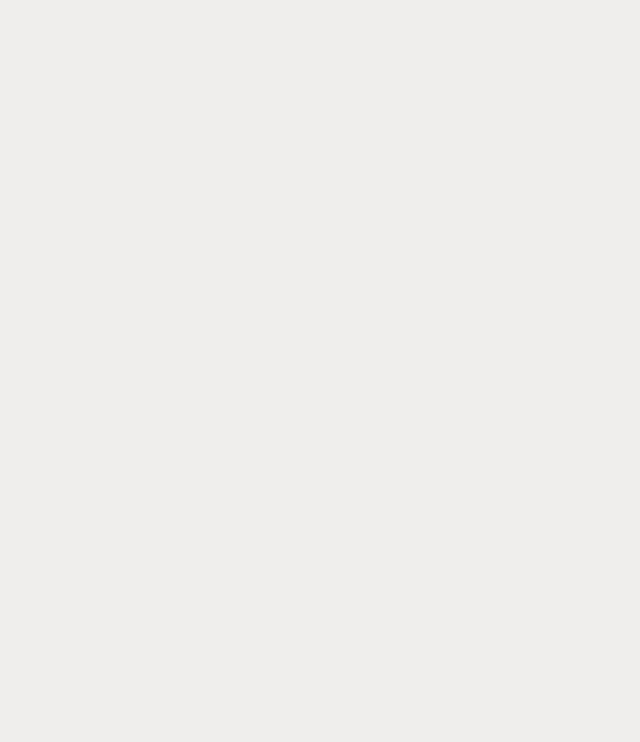
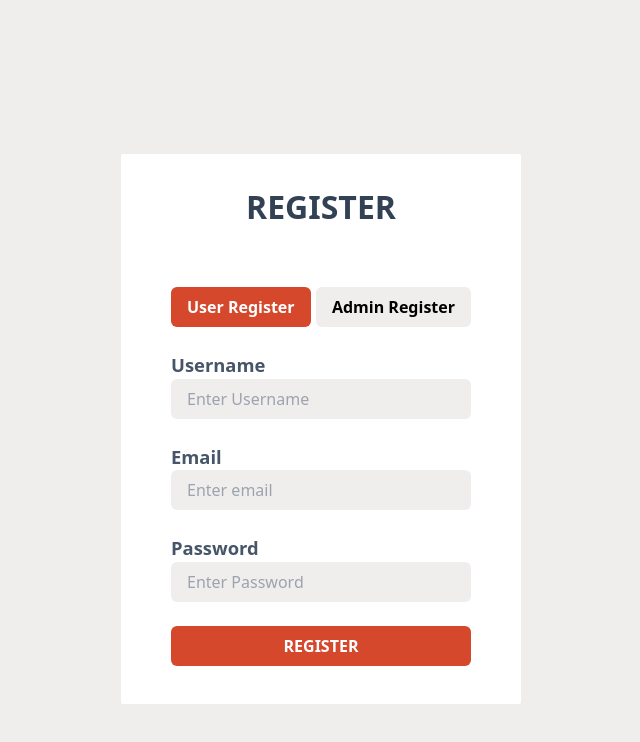
Before and after one commit to Kaustuv-Karki/Bidscape, a React (Vite) app in the folder frontend/: page /register in a window 1280 px wide. Before the commit this address had no page. Shown: the top 742 px of the page, without its empty margins (319-959 px from the left). Built offline with nearby package versions, Linux system fonts and the light colour scheme.

Commit message:
Completed the register user and admin page

```diff
--- a/frontend/src/App.jsx
+++ b/frontend/src/App.jsx
@@ -2,6 +2,7 @@ import { BrowserRouter, Route, Routes } from "react-router-dom";
 import "./App.css";
 import Home from "./pages/Home";
 import Login from "./pages/Login";
+import Register from "./pages/Register";
 
 function App() {
   return (
@@ -9,6 +10,7 @@ function App() {
       <Routes>
         <Route path="/" element={<Home />} />
         <Route path="/login" element={<Login />} />
+        <Route path="/register" element={<Register />} />
       </Routes>
     </BrowserRouter>
   );
--- a/frontend/src/pages/Login.jsx
+++ b/frontend/src/pages/Login.jsx
@@ -45,6 +45,7 @@ const Login = () => {
             className="w-[300px] py-2 px-4 rounded-md bg-[#EFEEEC] outline-none"
             type="email"
             name="email"
+            value={formData.email}
             onChange={handleChange}
             placeholder="Enter email"
           />
@@ -57,6 +58,7 @@ const Login = () => {
             className="w-[300px] py-2 px-4 rounded-md bg-[#EFEEEC] outline-none"
             type="password"
             name="password"
+            value={formData.password}
             onChange={handleChange}
             placeholder="Enter Password"
           />
--- /dev/null
+++ b/frontend/src/pages/Register.jsx
@@ -0,0 +1,110 @@
+import React, { useState } from "react";
+import { useDispatch } from "react-redux";
+
+const Register = () => {
+  const dispatch = useDispatch();
+  const [formData, setFormData] = useState({
+    username: "",
+    email: "",
+    password: "",
+  });
+
+  const [isAdmin, setIsAdmin] = useState(false);
+
+  const handleChange = (e) => {
+    setFormData({ ...formData, [e.target.name]: e.target.value });
+  };
+
+  const handleSubmit = async (e) => {
+    e.preventDefault();
+    try {
+      const response = await fetch(`/api/user/register`, {
+        method: "POST",
+        headers: {
+          "Content-Type": "application/json",
+        },
+        body: JSON.stringify({ isAdmin, ...formData }),
+      });
+      const data = await response.json();
+      console.log(data);
+    } catch (error) {
+      console.log(error);
+    }
+    setFormData({ username: "", email: "", password: "" });
+  };
+
+  console.log(formData, isAdmin);
+  return (
+    <div className="flex mx-auto w-[400px] h-[550px] bg-white flex-col items-center justify-center my-[10%] rounded-sm">
+      <h1 className="py-2 text-[2rem] font-semibold text-slate-700">
+        REGISTER
+      </h1>
+      <form
+        className="mt-8 px-4 py-4 flex flex-col gap-6"
+        onSubmit={handleSubmit}>
+        <div className="flex justify-between">
+          <div
+            className={`py-2 px-4 font-semibold cursor-pointer ${
+              !isAdmin ? "bg-[#D6482C] text-white" : "bg-[#EFEEEC] text-black"
+            } rounded-md `}
+            onClick={() => setIsAdmin(false)}>
+            User Register
+          </div>
+          <div
+            className={`py-2 px-4 font-semibold cursor-pointer ${
+              isAdmin ? "bg-[#D6482C] text-white" : "bg-[#EFEEEC] text-black"
+            } rounded-md `}
+            onClick={() => setIsAdmin(true)}>
+            Admin Register
+          </div>
+        </div>
+        <div className="flex flex-col">
+          <label className="w-8 text-[1.15rem] font-semibold text-slate-600">
+            Username
+          </label>
+          <input
+            className="w-[300px] py-2 px-4 rounded-md bg-[#EFEEEC] outline-none"
+            type="text"
+            value={formData.username}
+            name="username"
+            onChange={handleChange}
+            placeholder="Enter Username"
+          />
+        </div>
+        <div className="flex flex-col">
+          <label className="w-8 text-[1.15rem] font-semibold text-slate-600">
+            Email
+          </label>
+          <input
+            className="w-[300px] py-2 px-4 rounded-md bg-[#EFEEEC] outline-none"
+            type="email"
+            value={formData.email}
+            name="email"
+            onChange={handleChange}
+            placeholder="Enter email"
+          />
+        </div>
+        <div className="flex flex-col">
+          <label className="w-8 text-[1.15rem] font-semibold text-slate-600 ">
+            Password
+          </label>
+          <input
+            className="w-[300px] py-2 px-4 rounded-md bg-[#EFEEEC] outline-none"
+            type="password"
+            name="password"
+            value={formData.password}
+            onChange={handleChange}
+            placeholder="Enter Password"
+          />
+        </div>
+        <button
+          type="submit"
+          className="w-[300px] py-2 px-4 bg-[#D6482C] text-white font-semibold rounded-md">
+          REGISTER
+        </button>
+      </form>
+    </div>
+  );
+};
+
+export default Register;
```
Also changed, not shown: 1 other file (tests, documents, lock files or other folders).
